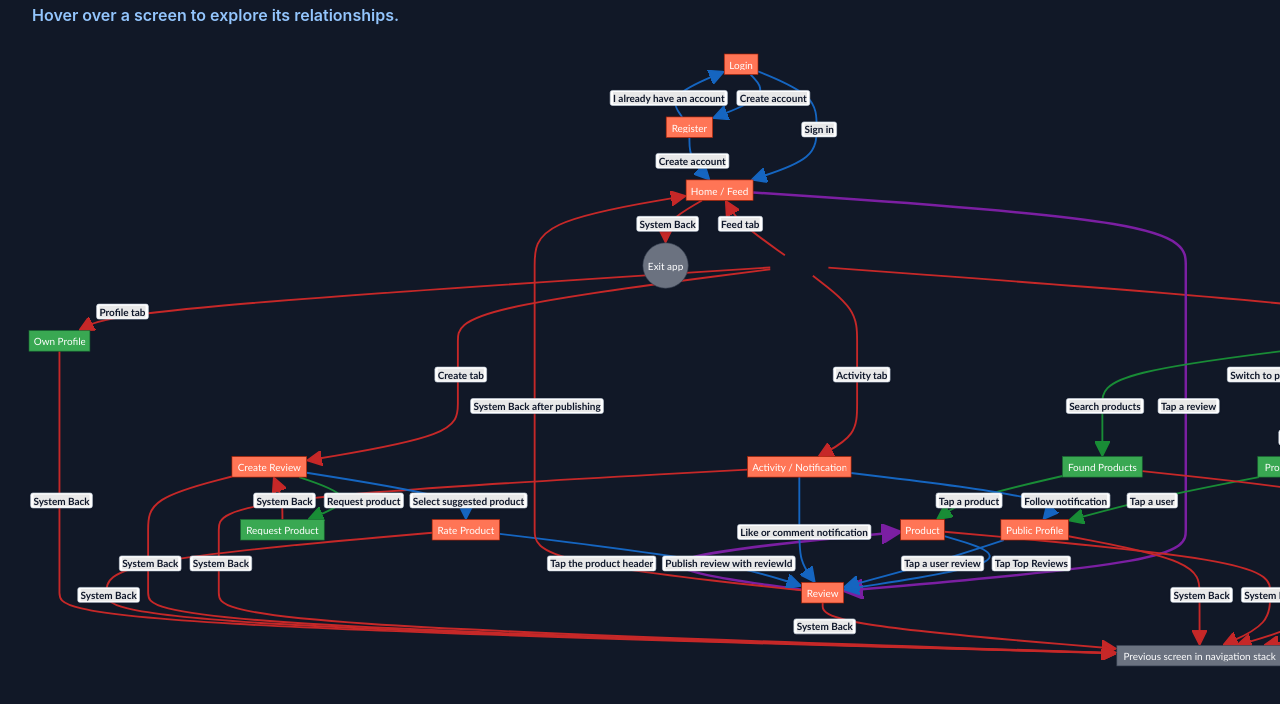
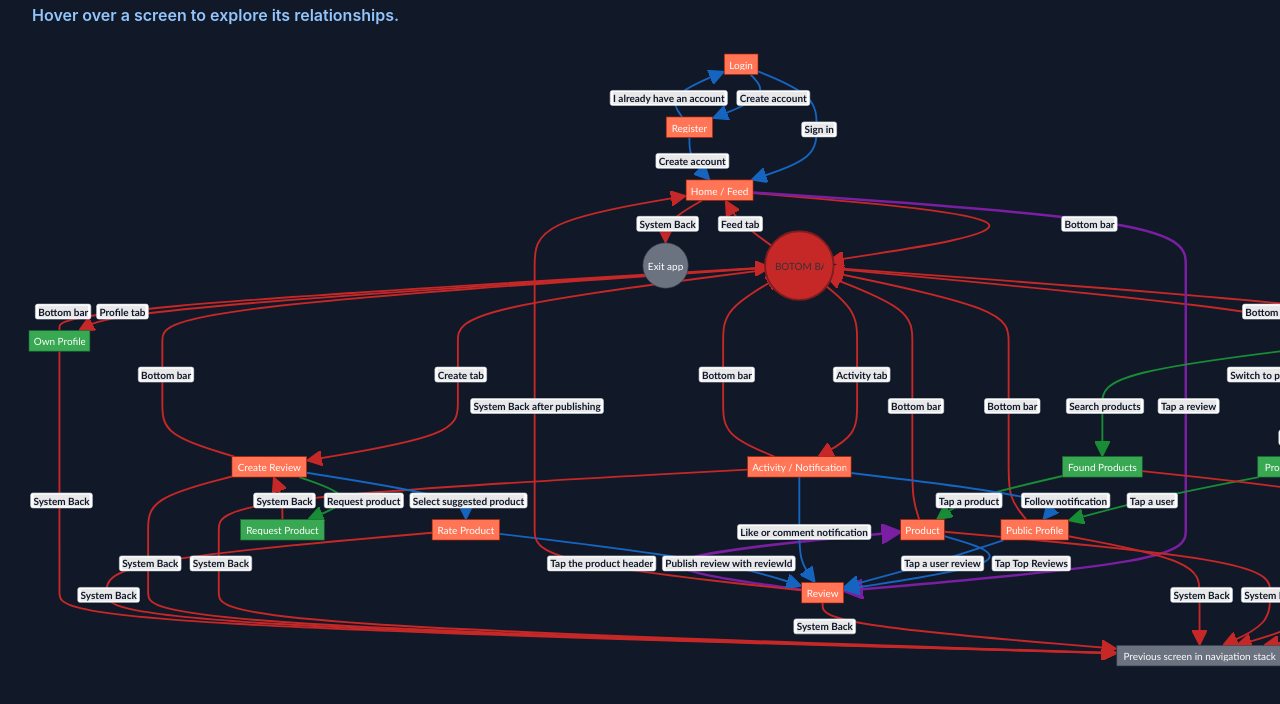
Before and after one commit to CarefreeHarp/tech-review-app, a plain HTML site: page ReadMeAssets/Sprint4NavigationDiagram.html in a window 1280 px wide. Shown: the part 84-788 px from the top of the page. Drawn offline with Linux system fonts and the light colour scheme.

Commit message:
[Docs] ReadMe Navigation Diagram

```diff
--- a/ReadMeAssets/Sprint4NavigationDiagram.html
+++ b/ReadMeAssets/Sprint4NavigationDiagram.html
@@ -39,24 +39,27 @@
     </main>
     <script>
         const diagram = document.querySelector("#diagram svg");
-        const allNodes = Array.from(diagram.querySelectorAll(".nodes .node[data-id]"));
-        const allLinks = Array.from(diagram.querySelectorAll(".edgePaths .flowchart-link"));
-        const allLabels = Array.from(diagram.querySelectorAll(".edgeLabels > .edgeLabel"));
-        const nodes = allNodes.filter((node) => node.dataset.id !== "bottomNav");
-        const links = allLinks.filter((link) => !link.classList.contains("LE-bottomNav"));
-        const labels = allLabels.filter((label, index) => links.includes(allLinks[index]));
+        const nodes = Array.from(diagram.querySelectorAll(".nodes .node[data-id]"));
+        const links = Array.from(diagram.querySelectorAll(".edgePaths .flowchart-link"));
+        const labels = Array.from(diagram.querySelectorAll(".edgeLabels > .edgeLabel"));
         const status = document.getElementById("status");
+        const svgNamespace = "http://www.w3.org/2000/svg";
 
-        // La barra inferior es un control persistente, no una pantalla del flujo.
-        allNodes.find((node) => node.dataset.id === "bottomNav")?.remove();
-        allLinks
-            .filter((link) => link.classList.contains("LE-bottomNav"))
-            .forEach((link) => {
-                link.remove();
-                allLabels[allLinks.indexOf(link)]?.remove();
-            });
+        // La barra inferior es un control de navegación, por eso se representa como un círculo.
+        const bottomBarNode = nodes.find((node) => node.dataset.id === "bottomNav");
+        if (bottomBarNode) {
+            bottomBarNode.classList.remove("current");
+            bottomBarNode.querySelector(".nodeLabel").textContent = "BOTOM BAR";
 
-        const svgNamespace = "http://www.w3.org/2000/svg";
+            const rectangle = bottomBarNode.querySelector("rect.basic");
+            const circle = document.createElementNS(svgNamespace, "circle");
+            circle.setAttribute("r", "55");
+            circle.style.setProperty("fill", "#C62828", "important");
+            circle.style.setProperty("stroke", "#7F1D1D", "important");
+            circle.style.setProperty("stroke-width", "3px", "important");
+            rectangle?.replaceWith(circle);
+        }
+
         const arrowDefinitions = document.createElementNS(svgNamespace, "defs");
         diagram.prepend(arrowDefinitions);
 
```
